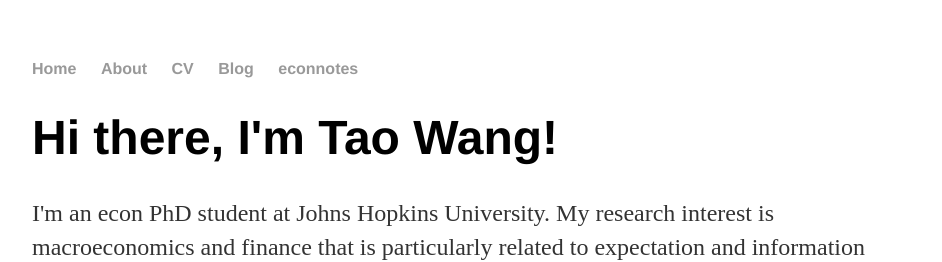
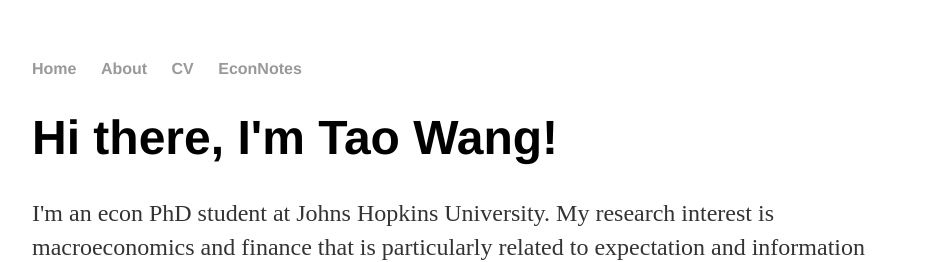
Before and after one commit to iworld1991/TaoWangEcon.github.io, a Jekyll site: the page built from index.html, in a window 1280 px wide. Shown: the top 262 px of the page, without its empty margins (160-1102 px from the left). Built offline with Jekyll 4.4.1, drawn with Linux system fonts in a browser that asks for light colours.

Commit message:
Update default.html

```diff
--- a/_layouts/default.html
+++ b/_layouts/default.html
@@ -11,8 +11,7 @@
 	        		<li><a href="/">Home</a></li>
 		        	<li><a href="/about">About</a></li>
 	        		<li><a href="/cv">CV</a></li>
-	        		<li><a href="/blog">Blog</a></li>
-				<li><a href="/blog">econnotes</a></li>
+	        		<li><a href="/blog">EconNotes</a></li>
 	    		</ul>
 			</nav>
 			<div class="container">
```
